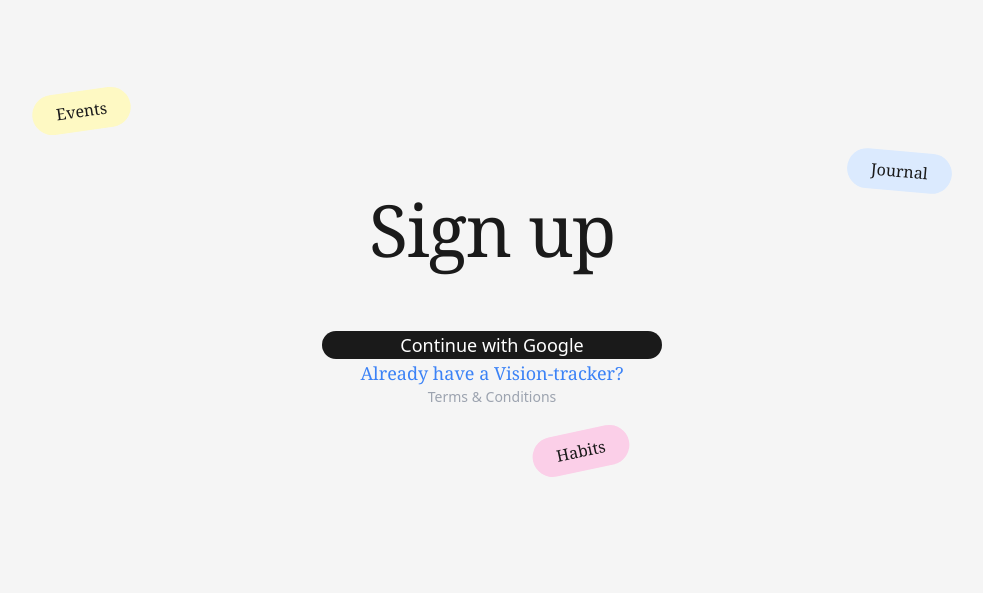
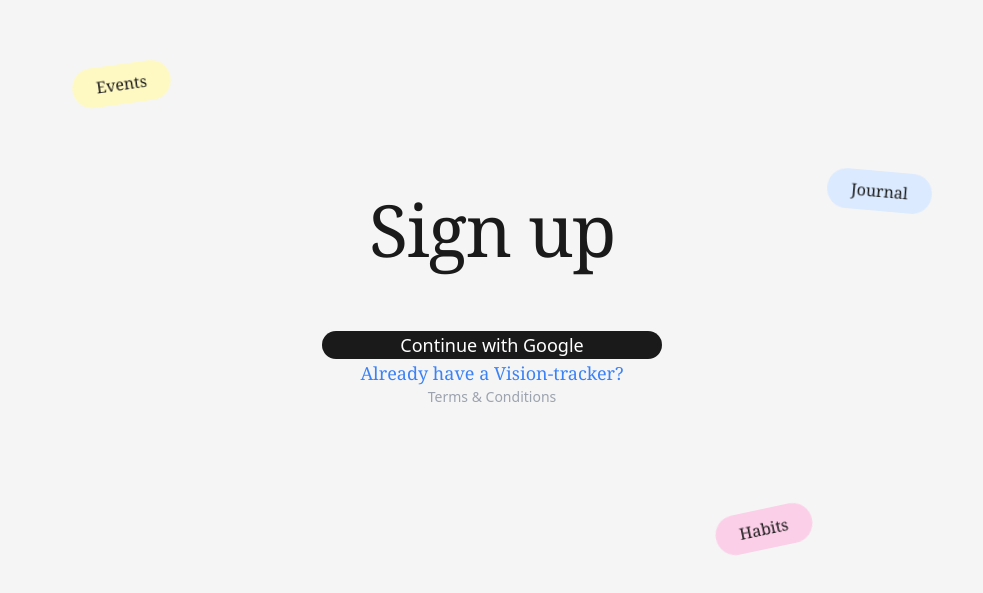
Before and after one commit to Vharsh17/webpage-calender-2026, a React (Vite) app: page / in a window 1280 px wide. Shown: the part 109-702 px from the top of the page, without its empty margins (148-1131 px from the left). Built offline with nearby package versions, Linux system fonts and the light colour scheme.

Commit message:
Auto-sync after agent response

```diff
--- a/src/Auth.tsx
+++ b/src/Auth.tsx
@@ -1,6 +1,20 @@
 import { supabase } from "./supabase/client";
+import { useEffect, useState } from "react";
 
 export default function Auth() {
+  const [mousePos, setMousePos] = useState({ x: 0, y: 0 });
+
+  useEffect(() => {
+    const handleMouseMove = (e: MouseEvent) => {
+      setMousePos({
+        x: (e.clientX / window.innerWidth - 0.5) * 20,
+        y: (e.clientY / window.innerHeight - 0.5) * 20,
+      });
+    };
+    window.addEventListener("mousemove", handleMouseMove);
+    return () => window.removeEventListener("mousemove", handleMouseMove);
+  }, []);
+
   const handleGoogleSignIn = async () => {
     await supabase.auth.signInWithOAuth({
       provider: "google",
@@ -15,42 +29,58 @@ export default function Auth() {
       className="min-h-screen flex items-center justify-center relative overflow-hidden"
       style={{ backgroundColor: '#f5f5f5' }}
     >
+      <style>{`
+        @keyframes float {
+          0%, 100% { transform: translateY(0px) rotate(var(--rotate)); }
+          50% { transform: translateY(-8px) rotate(var(--rotate)); }
+        }
+        .floating-pill {
+          animation: float 4s ease-in-out infinite;
+          transition: transform 0.3s ease-out;
+        }
+      `}</style>
+
       <span
-        className="absolute font-serif italic text-2xl px-6 py-2 rounded-full"
+        className="absolute font-serif italic text-2xl px-6 py-2 rounded-full floating-pill"
         style={{
           backgroundColor: '#FEF9C3',
           color: '#1a1a1a',
-          top: '200px',
-          left: '180px',
-          transform: 'rotate(-8deg)'
-        }}
+          top: '180px',
+          left: '220px',
+          '--rotate': '-8deg',
+          transform: `translate(${mousePos.x * 0.3}px, ${mousePos.y * 0.3}px) rotate(-8deg)`,
+          animationDelay: '0s'
+        } as React.CSSProperties}
       >
         Events
       </span>
 
       <span
-        className="absolute font-serif italic text-2xl px-6 py-2 rounded-full"
+        className="absolute font-serif italic text-2xl px-6 py-2 rounded-full floating-pill"
         style={{
           backgroundColor: '#DBEAFE',
           color: '#1a1a1a',
-          top: '260px',
-          right: '180px',
-          transform: 'rotate(5deg)'
-        }}
+          top: '280px',
+          right: '200px',
+          '--rotate': '5deg',
+          transform: `translate(${mousePos.x * -0.4}px, ${mousePos.y * 0.4}px) rotate(5deg)`,
+          animationDelay: '1.5s'
+        } as React.CSSProperties}
       >
         Journal
       </span>
 
       <span
-        className="absolute font-serif italic text-2xl px-6 py-2 rounded-full"
+        className="absolute font-serif italic text-2xl px-6 py-2 rounded-full floating-pill"
         style={{
           backgroundColor: '#FBCFE8',
           color: '#1a1a1a',
-          bottom: '220px',
-          left: '50%',
-          marginLeft: '40px',
-          transform: 'rotate(-12deg)'
-        }}
+          bottom: '140px',
+          right: '320px',
+          '--rotate': '-12deg',
+          transform: `translate(${mousePos.x * 0.5}px, ${mousePos.y * -0.3}px) rotate(-12deg)`,
+          animationDelay: '0.8s'
+        } as React.CSSProperties}
       >
         Habits
       </span>
```
